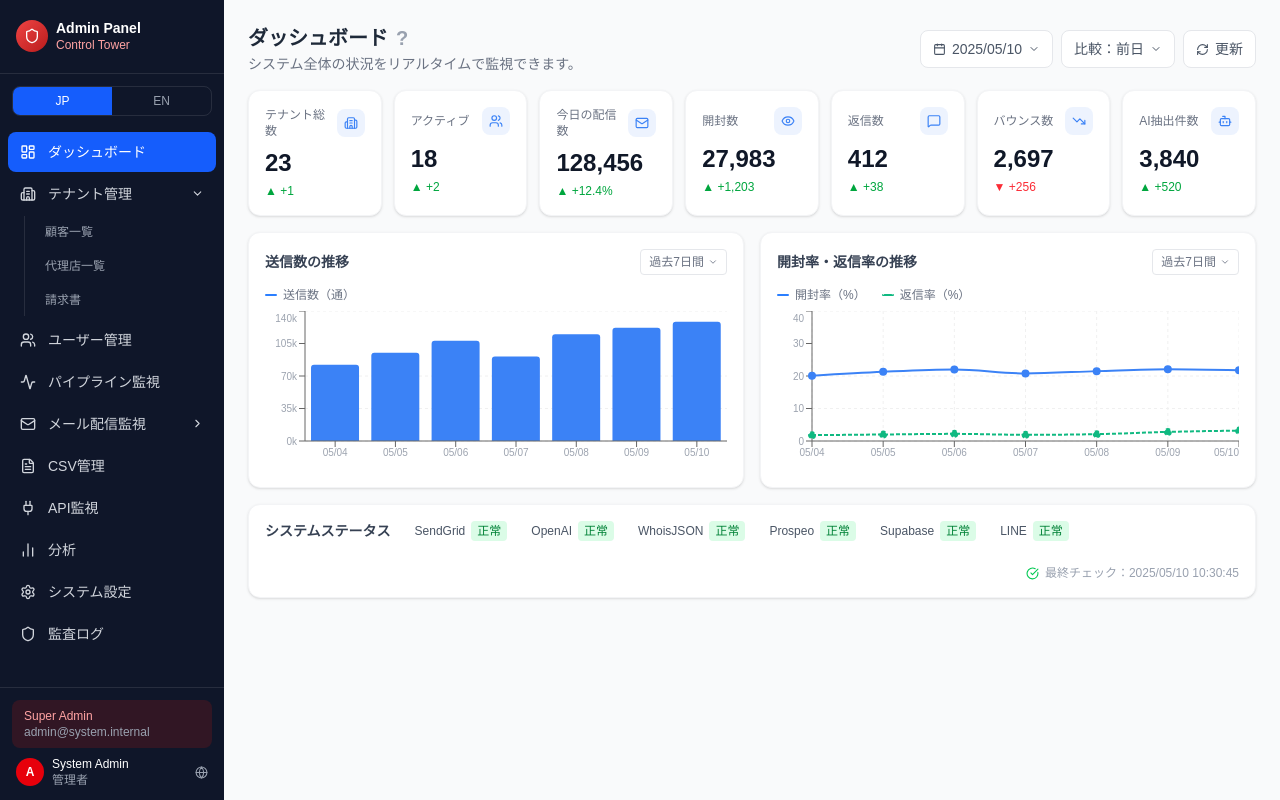
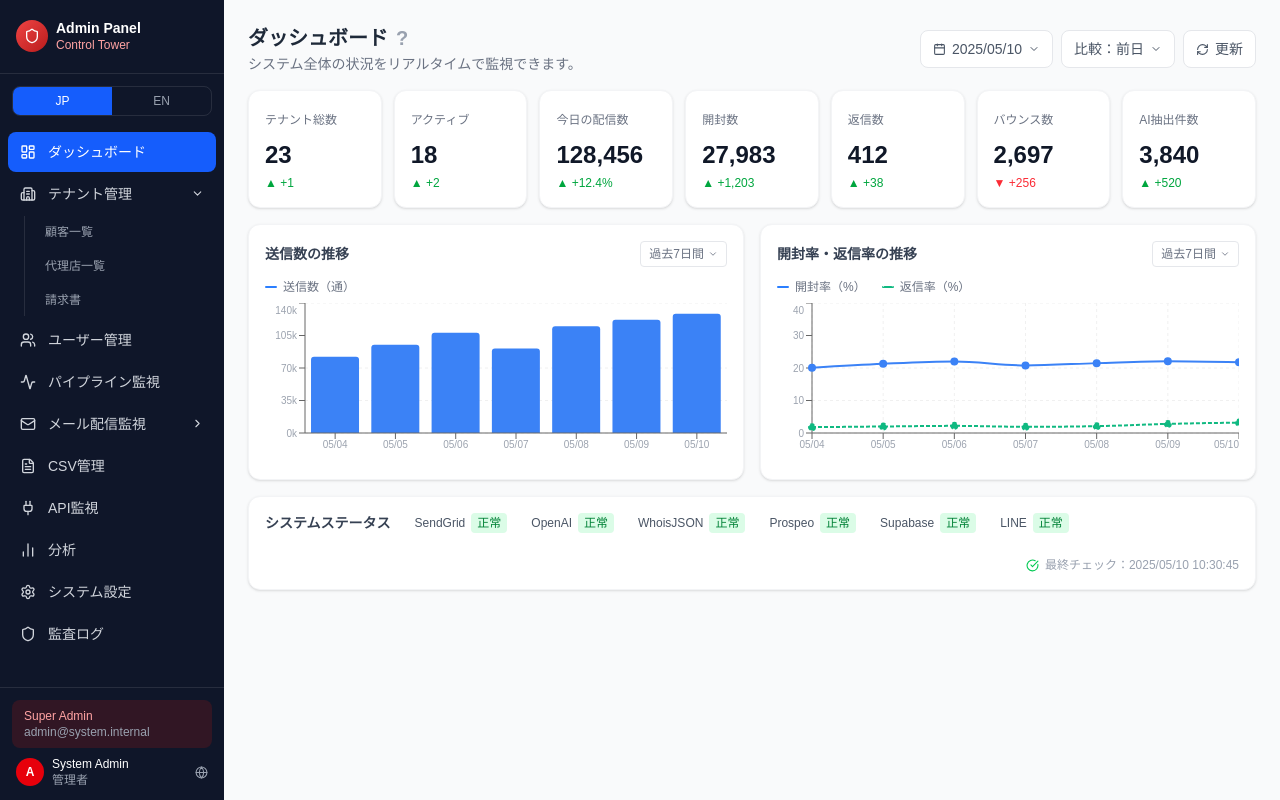
Before and after one commit to nn-nissy1010/freshbound, a Next.js app: page /admin in a window 1280 px wide. Built offline with nearby package versions, Linux system fonts and the light colour scheme.

Commit message:
feat: remove icons from KPI cards (FA-01~FA-10)

```diff
--- a/src/components/admin/StatCard.tsx
+++ b/src/components/admin/StatCard.tsx
@@ -6,22 +6,17 @@ interface Props {
   label: string;
   value: string | number;
   sub?: string;
-  icon: LucideIcon;
+  icon?: LucideIcon;
   color?: string;
   trend?: string;
   trendUp?: boolean;
 }
 
-const BADGE_BLUE = '#3b82f6';
-
-export default function StatCard({ label, value, sub, icon: Icon, color = '#3b82f6', trend, trendUp }: Props) {
+export default function StatCard({ label, value, sub, trend, trendUp }: Props) {
   return (
     <div className="bg-white rounded-xl border border-gray-100 p-4 shadow-sm">
-      <div className="flex items-center justify-between mb-2">
+      <div className="mb-2">
         <span className="text-xs text-gray-500">{label}</span>
-        <div className="w-7 h-7 rounded-lg flex items-center justify-center" style={{ backgroundColor: BADGE_BLUE + '18' }}>
-          <Icon size={14} style={{ color: BADGE_BLUE }} />
-        </div>
       </div>
       <div className="flex items-baseline gap-1">
         <span className="text-2xl font-bold text-gray-900">{value}</span>
```
